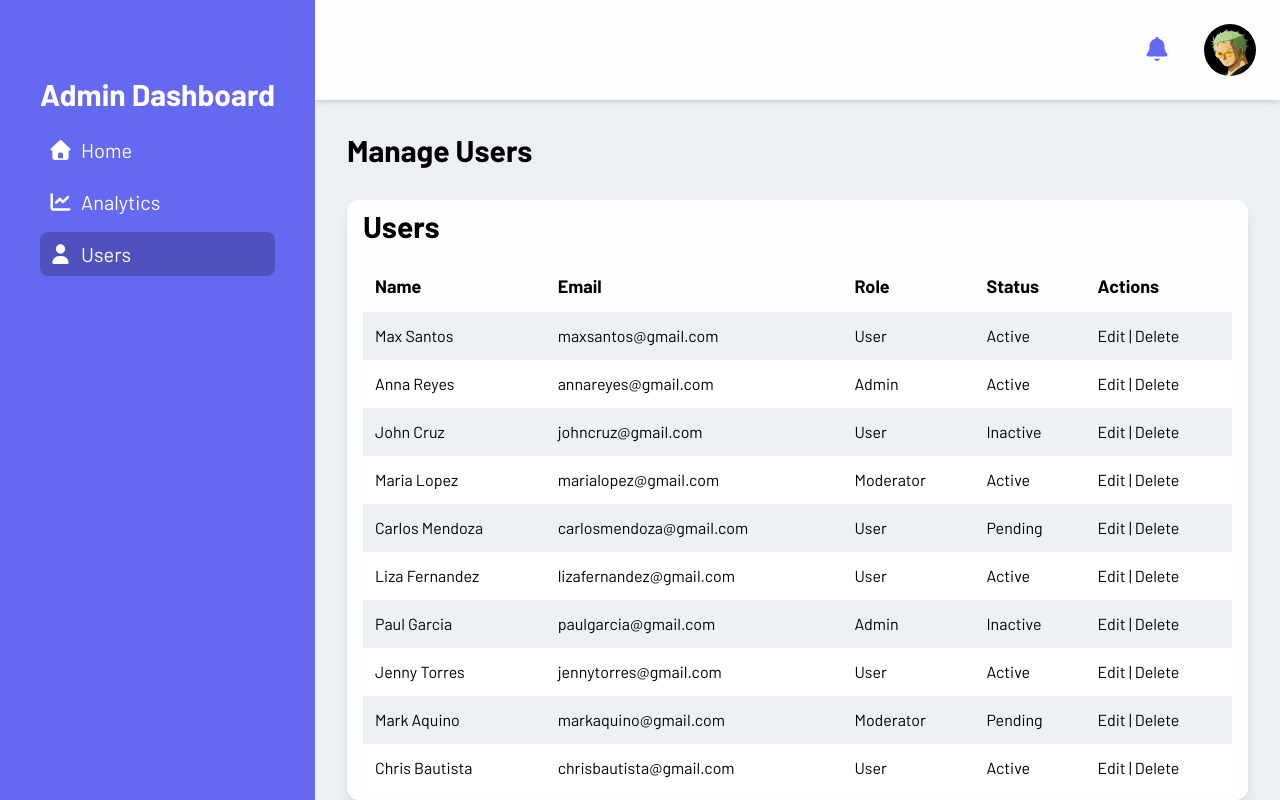
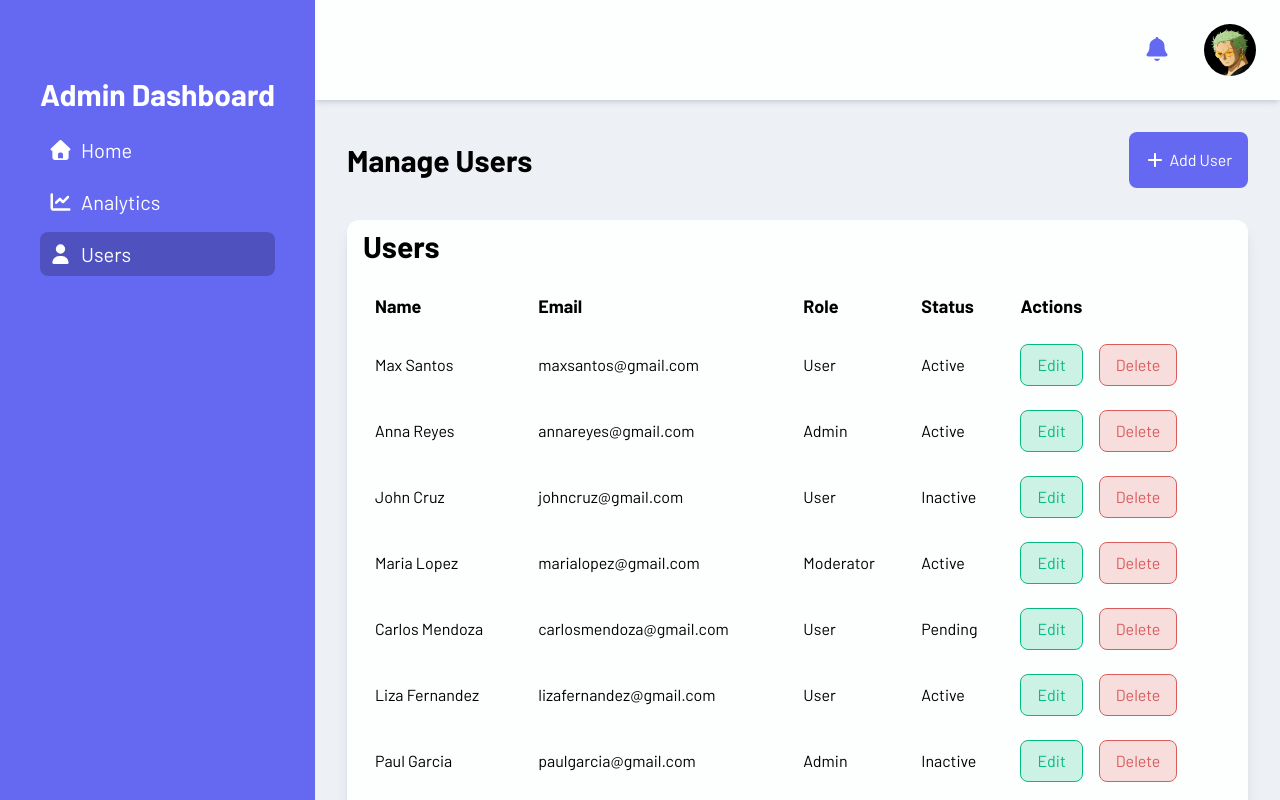
Before and after one commit to jeramie-santos/React-Admin-Dashboard, a React (Vite) app in the folder admin-dashboard/: page /users in a window 1280 px wide. Shown: the top 800 px of the page. Built offline with nearby package versions, Linux system fonts and the light colour scheme.

Commit message:
added edit delete button on user lists

```diff
--- a/admin-dashboard/src/Components/Cards.jsx
+++ b/admin-dashboard/src/Components/Cards.jsx
@@ -12,7 +12,7 @@ const Cards = () => {
                     </div>
                     <div className="flex-1 flex flex-col gap-1 justify-end">
                         <h3 className="font-bold text-3xl">1,245</h3>
-                        <p className="text-sm text-(--color-primary)">+120 new users today</p>
+                        <p className="text-sm text-(--color-primary-dark)">+120 new users today</p>
                     </div>
                 </div>
             </div>
@@ -24,7 +24,7 @@ const Cards = () => {
                     </div>
                     <div className="flex-1 flex flex-col gap-1 justify-end">
                         <h3 className="font-bold text-3xl">₱53,200</h3>
-                        <p className="text-sm text-(--color-primary)">Recurring Revenue</p>
+                        <p className="text-sm text-(--color-primary-dark)">Recurring Revenue</p>
                     </div>
                 </div>
             </div>
@@ -36,7 +36,7 @@ const Cards = () => {
                     </div>
                     <div className="flex-1 flex flex-col gap-1">
                         <h3 className="font-bold text-3xl">320</h3>
-                        <p className="text-sm text-(--color-primary)">+5% from last week</p>
+                        <p className="text-sm text-(--color-primary-dark)">+5% from last week</p>
                     </div>
                 </div>
             </div>
@@ -48,7 +48,7 @@ const Cards = () => {
                     </div>
                     <div className="flex-1 flex flex-col gap-1">
                         <h3 className="font-bold text-3xl">+14.5%</h3>
-                        <p className="text-sm text-(--color-primary)">Month over month</p>
+                        <p className="text-sm text-(--color-primary-dark)">Month over month</p>
                     </div>
                 </div>
             </div>
--- a/admin-dashboard/src/Components/Users.jsx
+++ b/admin-dashboard/src/Components/Users.jsx
@@ -19,12 +19,15 @@ const Users = () => {
                     </thead>
                     <tbody>
                         {usersData.map((user, index) =>
-                            <tr key={index} className={index % 2 === 0 ? "bg-(--color-bg)" : "bg-white"}>
+                            <tr key={index}>
                                 <td className="p-3">{user.name}</td>
                                 <td className="p-3">{user.email}</td>
                                 <td className="p-3">{user.role}</td>
                                 <td className="p-3">{user.status}</td>
-                                <td className="p-3">Edit | Delete</td>
+                                <td className="p-3 flex items-center gap-4">
+                                    <button className="border py-2 px-4 rounded-lg text-(--color-card-green) bg-(--color-card-green)/20 hover:cursor-pointer">Edit</button>
+                                    <button className="border py-2 px-4 rounded-lg text-(--color-card-red) bg-(--color-card-red)/20 hover:cursor-pointer">Delete</button>
+                                </td>
                             </tr>
                         )}
                     </tbody>
--- a/admin-dashboard/src/Components/UsersList.jsx
+++ b/admin-dashboard/src/Components/UsersList.jsx
@@ -1,10 +1,16 @@
+import { FontAwesomeIcon } from "@fortawesome/react-fontawesome";
 import Users from "./Users";
+import { faPlus } from "@fortawesome/free-solid-svg-icons";
 
 const UsersLists = () => {
     return (
         <div className="flex-1 flex flex-col p-4 md:p-6 lg:p-8 gap-8">
-           <div>
+           <div className="flex items-center justify-between">
                 <p className="text-3xl font-bold">Manage Users</p>
+                <button className="p-4 rounded-lg bg-(--color-primary) text-white flex items-center gap-1 hover:cursor-pointer hover:bg-(--color-primary-dark)">
+                    <FontAwesomeIcon icon={faPlus} />
+                    Add User
+                </button>
             </div>
             <div>
                 <Users />
```
